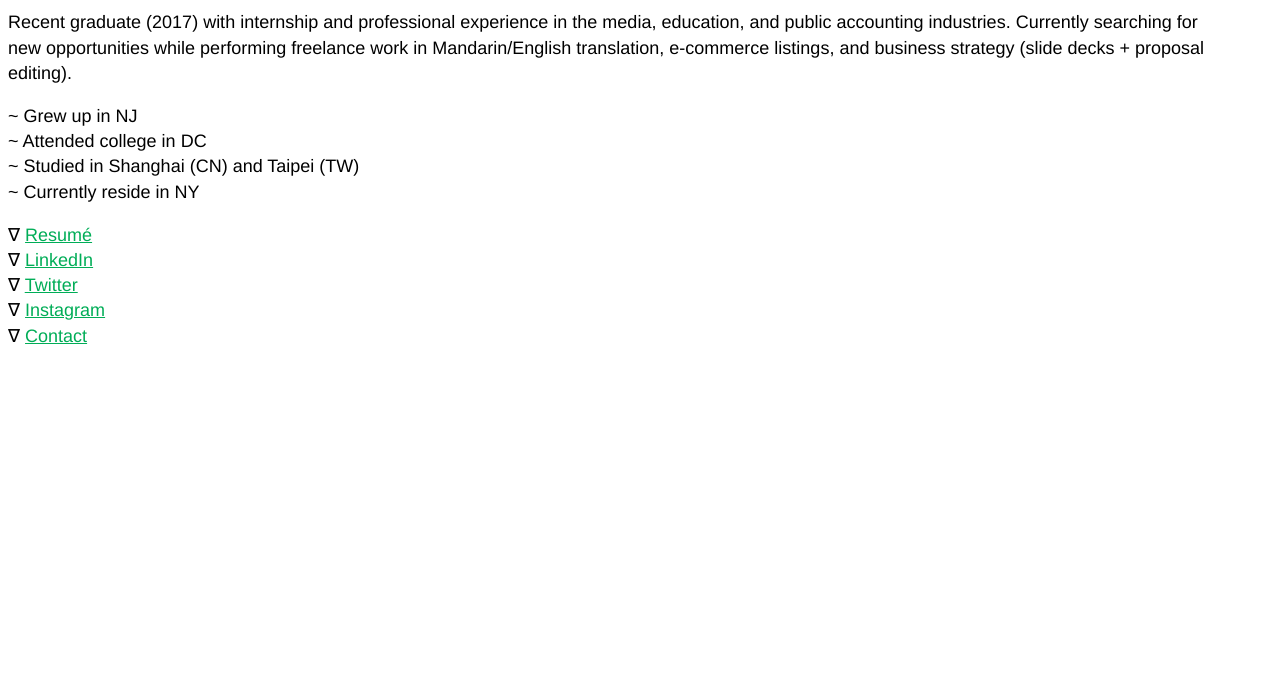
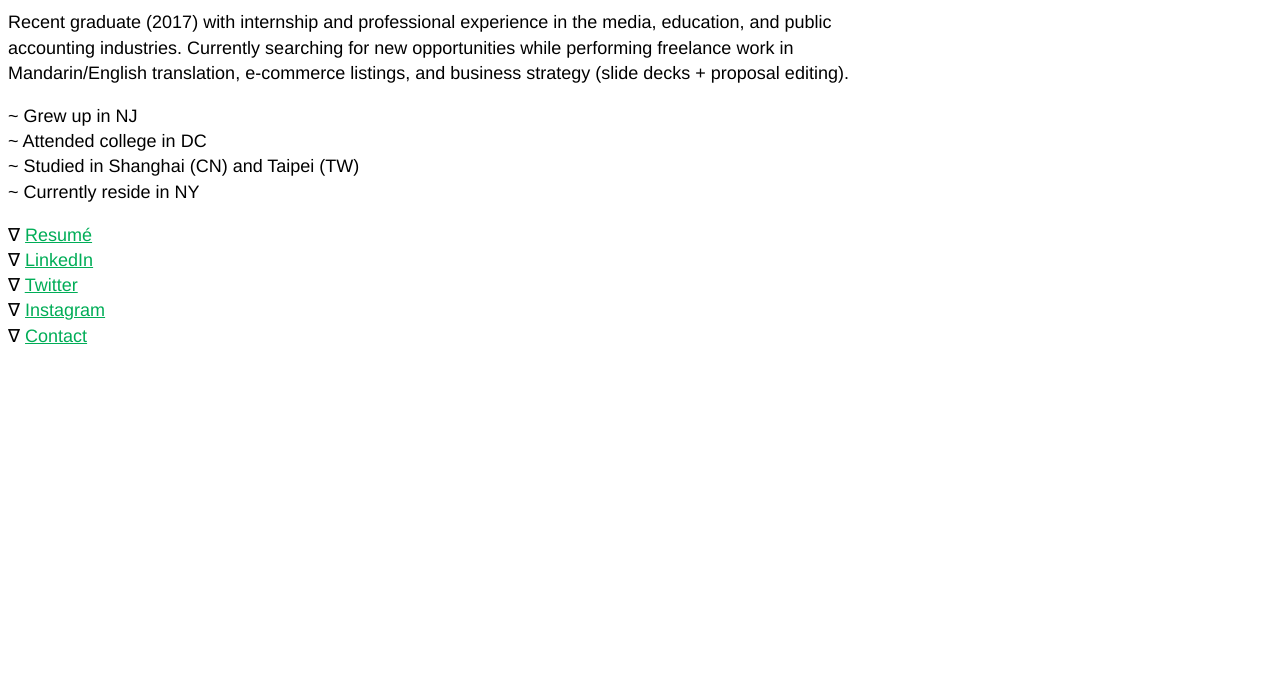
Before and after one commit to jasontraum/jasontraum.github.io, a plain HTML site: page index.html in a window 1280 px wide. Shown: the part 109-800 px from the top of the page. Drawn offline with Linux system fonts and the light colour scheme.

Commit message:
Update index.html

```diff
--- a/index.html
+++ b/index.html
@@ -2,12 +2,14 @@
 	<head>
 		<title>Jason Traum</title>
 		<meta name="viewport" content="width=device-width, initial-scale=1" />
+		<meta  name="Description"   content="I'm Jason Traum. I am based in New York and this is my personal website.">
+		<meta name="keywords" content="Chinese, Taipei, Shanghai, accounting, media, education, NY, new york, mandarin, translation, DC, LinkedIn, Twitter, e-commerce"
 	</head>
 
 	<body>
 		<h1 style= "font-family: Benton Sans, Helvetica Neue, helvetica, arial, sans-serif; font-size: 38px; font-style: italic; color: #00cc66; "> <br> <b>Jason Traum</b> </br> </h1>
 
-	<p style= "font-family: Benton Sans, Helvetica Neue, helvetica, arial, sans-serif; font-size: 18px; font-weight:300; font-style: normal; line-height: 1.4; margin-top: 20px; margin-bottom: 0px; margin-right: 60px; margin-left: 0px; "> Recent graduate (2017) with internship and professional experience in the media, education, and public accounting industries. Currently searching for new opportunities while performing freelance work in Mandarin/English translation, e-commerce listings, and business strategy (slide decks + proposal editing).
+	<p style= "font-family: Benton Sans, Helvetica Neue, helvetica, arial, sans-serif; font-size: 18px; font-weight:300; font-style: normal; line-height: 1.4; margin-top: 20px; margin-bottom: 0px; margin-right: 350px; margin-left: 0px; "> Recent graduate (2017) with internship and professional experience in the media, education, and public accounting industries. Currently searching for new opportunities while performing freelance work in Mandarin/English translation, e-commerce listings, and business strategy (slide decks + proposal editing).
   	</p>
 
 		<p style= "font-family: Benton Sans, Helvetica Neue, helvetica, arial, sans-serif; font-size: 18px; font-weight:300; font-style: normal; line-height: 1.4; "> ~ Grew up in NJ <br/> ~ Attended college in DC <br/> ~ Studied in Shanghai (CN) and Taipei (TW) <br/> ~ Currently reside in NY </p>
```
